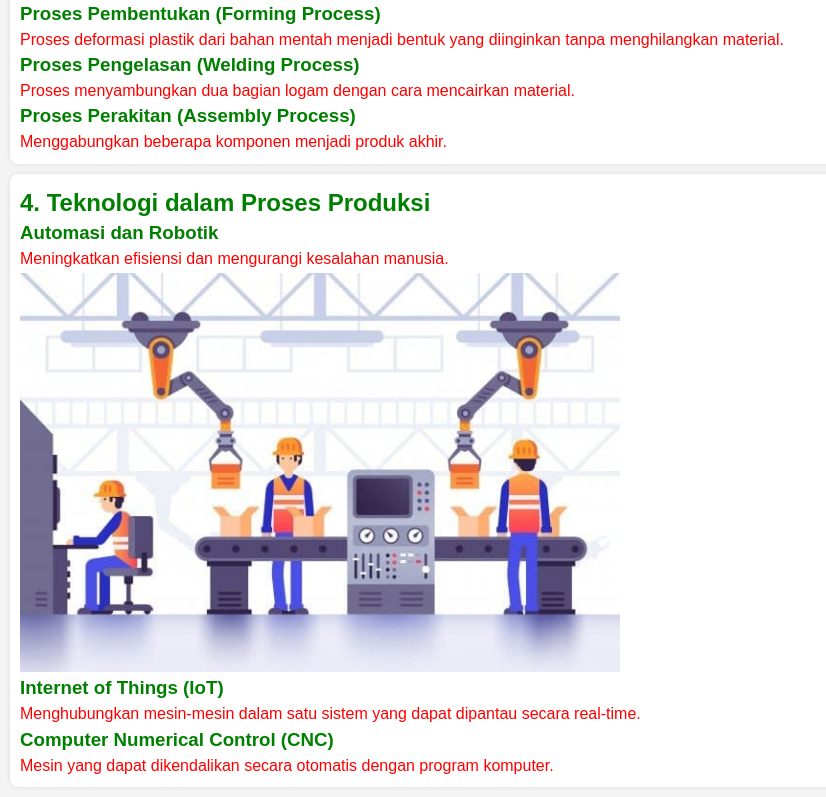
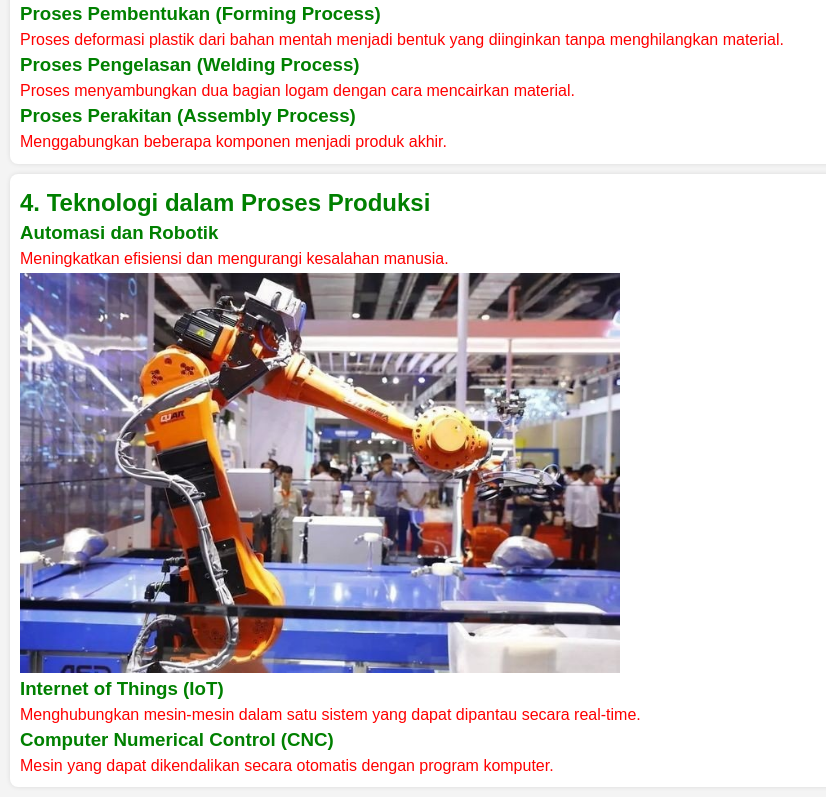
Before and after one commit to AbiRahman-65/Abi, a plain HTML site: page index.html in a window 1280 px wide. Shown: the part 1415-2212 px from the top of the page, without its empty margins (0-826 px from the left). Drawn offline with Linux system fonts and the light colour scheme.

Commit message:
Update index.html

```diff
--- a/index.html
+++ b/index.html
@@ -100,7 +100,7 @@
 
         <h3>Automasi dan Robotik</h3>
         <p>Meningkatkan efisiensi dan mengurangi kesalahan manusia.</p>
-        <img src="asssets\WhatsApp Image 2024-12-02 at 01.18.21_c60da2e6.jpg" alt="robotik">
+        <img src="asssets\WhatsApp Image 2024-12-02 at 01.18.21_341e8a3a.jpg" alt="robotik">
 
         <h3>Internet of Things (IoT)</h3>
         <p>Menghubungkan mesin-mesin dalam satu sistem yang dapat dipantau secara real-time.</p>
```
